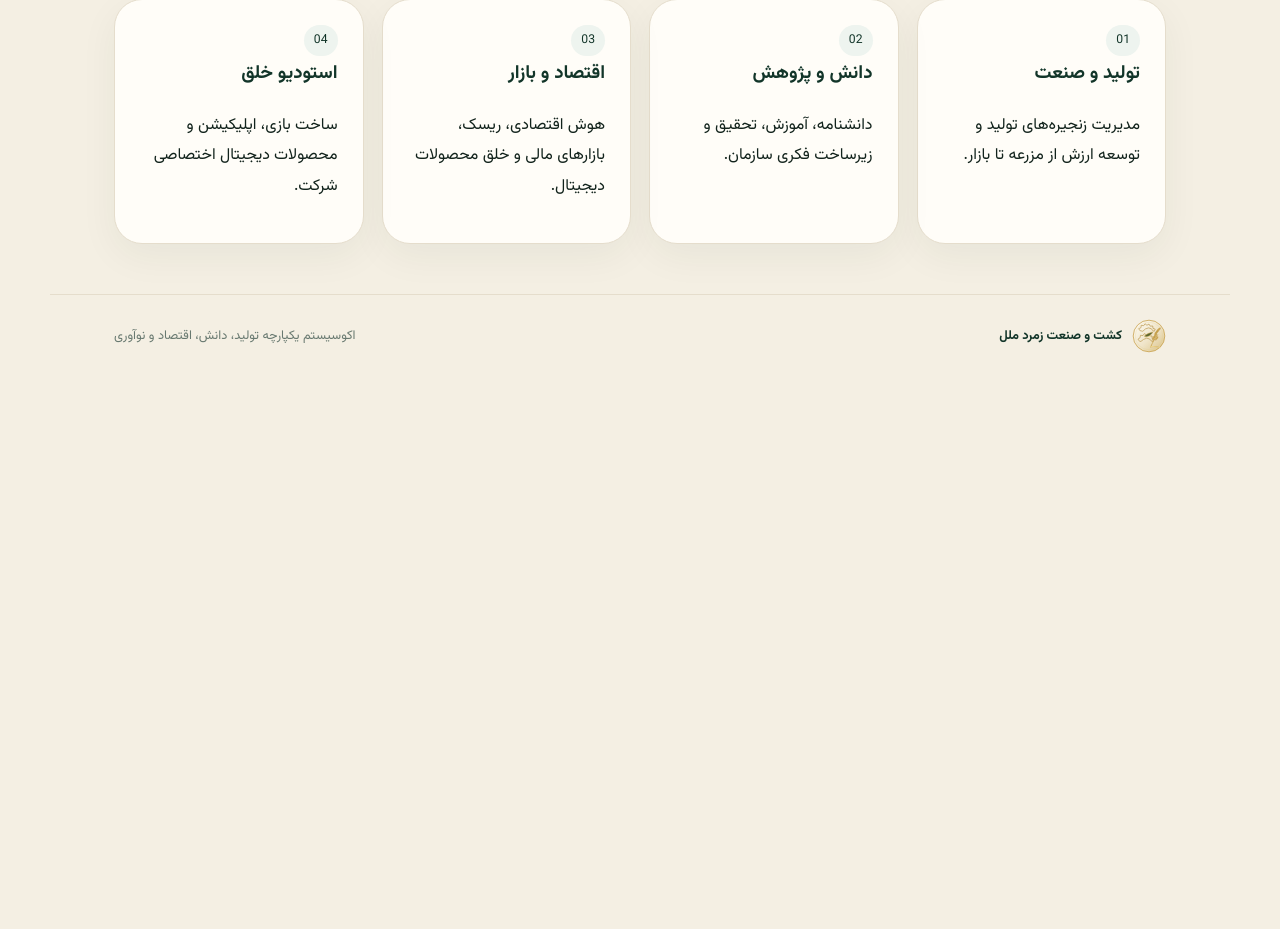
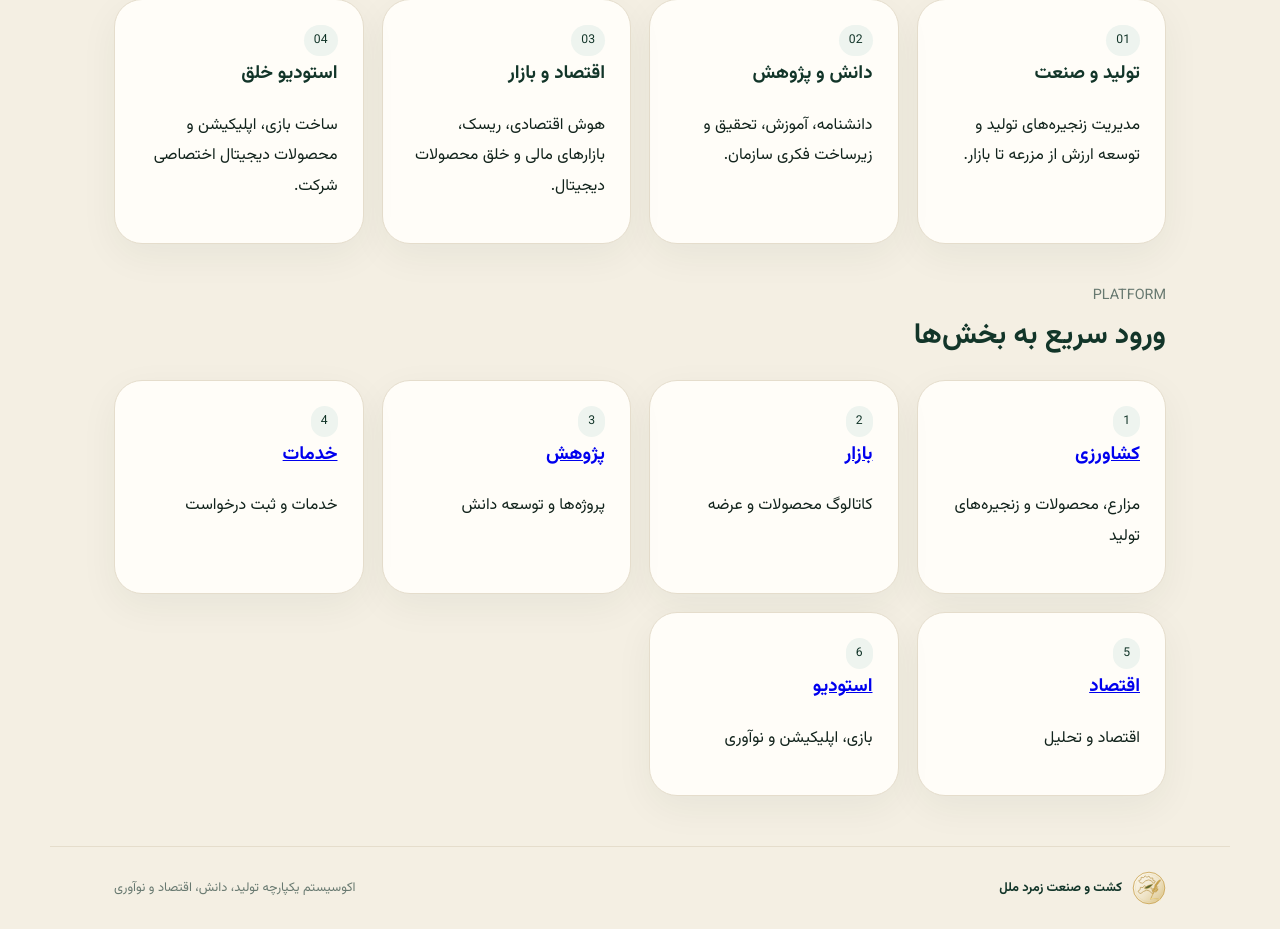
Before and after one commit to mojtabarozegar11-ship-it/zomorodmelal-codex, a Django app: page / in a window 1280 px wide. Shown: the part 753-1682 px from the top of the page. Before the commit the page ends 1106 px from the top, so only its background shows below. Run offline with Django 4.2, Linux system fonts and the light colour scheme; parts of the project's set-up code (start-up, migrations or seed data) failed here and were passed over.

Commit message:
Add connected platform navigation to homepage

```diff
--- a/django_project/templates/site/home.html
+++ b/django_project/templates/site/home.html
@@ -1 +1,2 @@
-{% extends "base.html" %}{% block body_class %}page-home{% endblock %}{% block title %}زمرد ملل | پلتفرم هوشمند{% endblock %}{% block content %}<section class="hero"><span class="eyebrow">ZOMOROD MELAL · INTEGRATED ECOSYSTEM</span><h1>یک اکوسیستم برای تولید، دانش، اقتصاد و نوآوری.</h1><p>از زمین و صنعت تا پژوهش، بازار و هوش مصنوعی؛ همه در یک تجربه روشن و یکپارچه.</p><a class="btn" href="/encyclopedia/">ورود به دانش</a> <a class="btn" href="/agriculture/weather/">هواشناسی تخصصی کشاورزی</a></section><section class="section"><div class="section-title"><div><p>ARCHITECTURE</p><h2>چهار دروازه اصلی</h2></div></div><div class="cards"><article><span class="pill">01</span><h3>تولید و صنعت</h3><p>مدیریت زنجیره‌های تولید و توسعه ارزش از مزرعه تا بازار.</p></article><article><span class="pill">02</span><h3>دانش و پژوهش</h3><p>دانشنامه، آموزش، تحقیق و زیرساخت فکری سازمان.</p></article><article><span class="pill">03</span><h3>اقتصاد و بازار</h3><p>هوش اقتصادی، ریسک، بازارهای مالی و خلق محصولات دیجیتال.</p></article><article><span class="pill">04</span><h3>استودیو خلق</h3><p>ساخت بازی، اپلیکیشن و محصولات دیجیتال اختصاصی شرکت.</p></article></div></section>{% endblock %}
+{% extends "base.html" %}{% block body_class %}page-home{% endblock %}{% block title %}زمرد ملل | پلتفرم هوشمند{% endblock %}{% block content %}<section class="hero"><span class="eyebrow">ZOMOROD MELAL · INTEGRATED ECOSYSTEM</span><h1>یک اکوسیستم برای تولید، دانش، اقتصاد و نوآوری.</h1><p>از زمین و صنعت تا پژوهش، بازار و هوش مصنوعی؛ همه در یک تجربه روشن و یکپارچه.</p><a class="btn" href="/encyclopedia/">ورود به دانش</a> <a class="btn" href="/agriculture/weather/">هواشناسی تخصصی کشاورزی</a></section><section class="section"><div class="section-title"><div><p>ARCHITECTURE</p><h2>چهار دروازه اصلی</h2></div></div><div class="cards"><article><span class="pill">01</span><h3>تولید و صنعت</h3><p>مدیریت زنجیره‌های تولید و توسعه ارزش از مزرعه تا بازار.</p></article><article><span class="pill">02</span><h3>دانش و پژوهش</h3><p>دانشنامه، آموزش، تحقیق و زیرساخت فکری سازمان.</p></article><article><span class="pill">03</span><h3>اقتصاد و بازار</h3><p>هوش اقتصادی، ریسک، بازارهای مالی و خلق محصولات دیجیتال.</p></article><article><span class="pill">04</span><h3>استودیو خلق</h3><p>ساخت بازی، اپلیکیشن و محصولات دیجیتال اختصاصی شرکت.</p></article></div></section><section class="section"><div class="section-title"><div><p>PLATFORM</p><h2>ورود سریع به بخش‌ها</h2></div></div>
+<div class="cards">{% for label,url_name,desc in quick_links %}<article><span class="pill">{{ forloop.counter }}</span><h3><a href="{% url url_name %}">{{ label }}</a></h3><p>{{ desc }}</p></article>{% endfor %}</div></section>{% endblock %}
```
